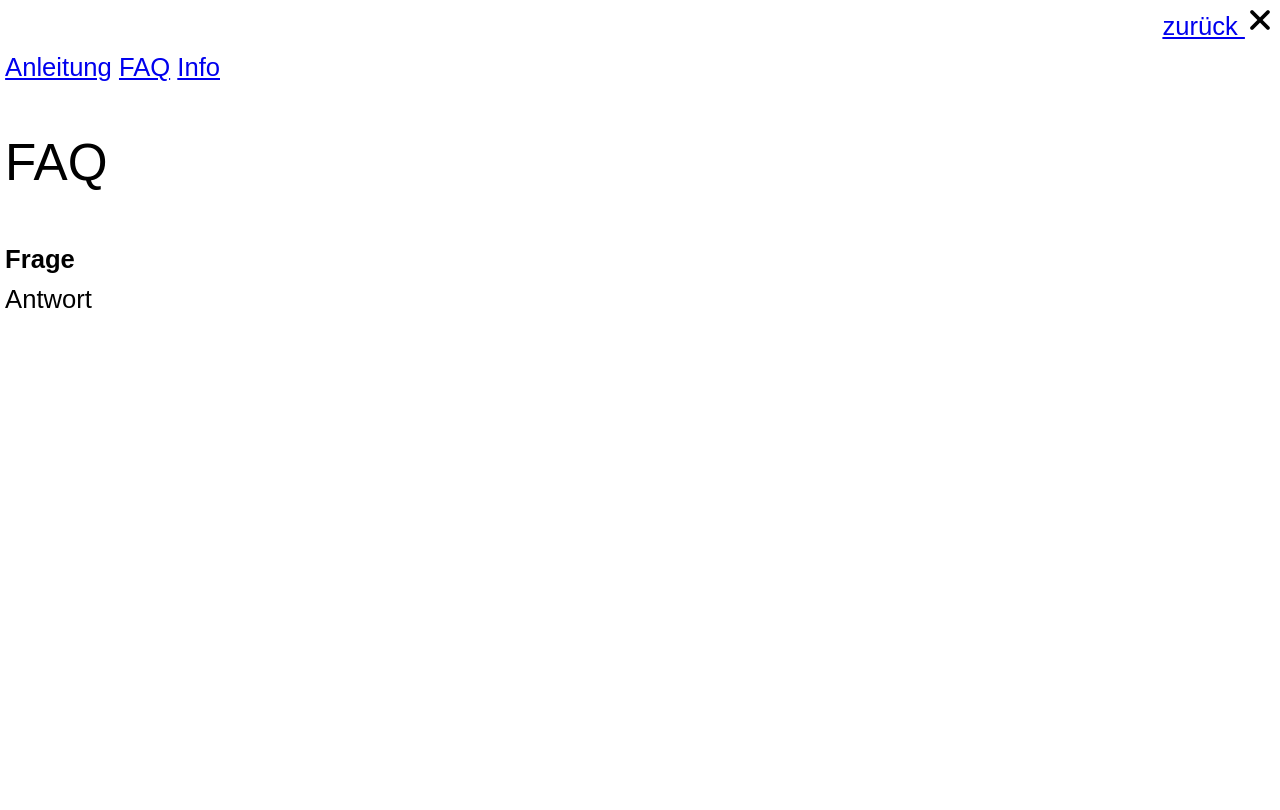
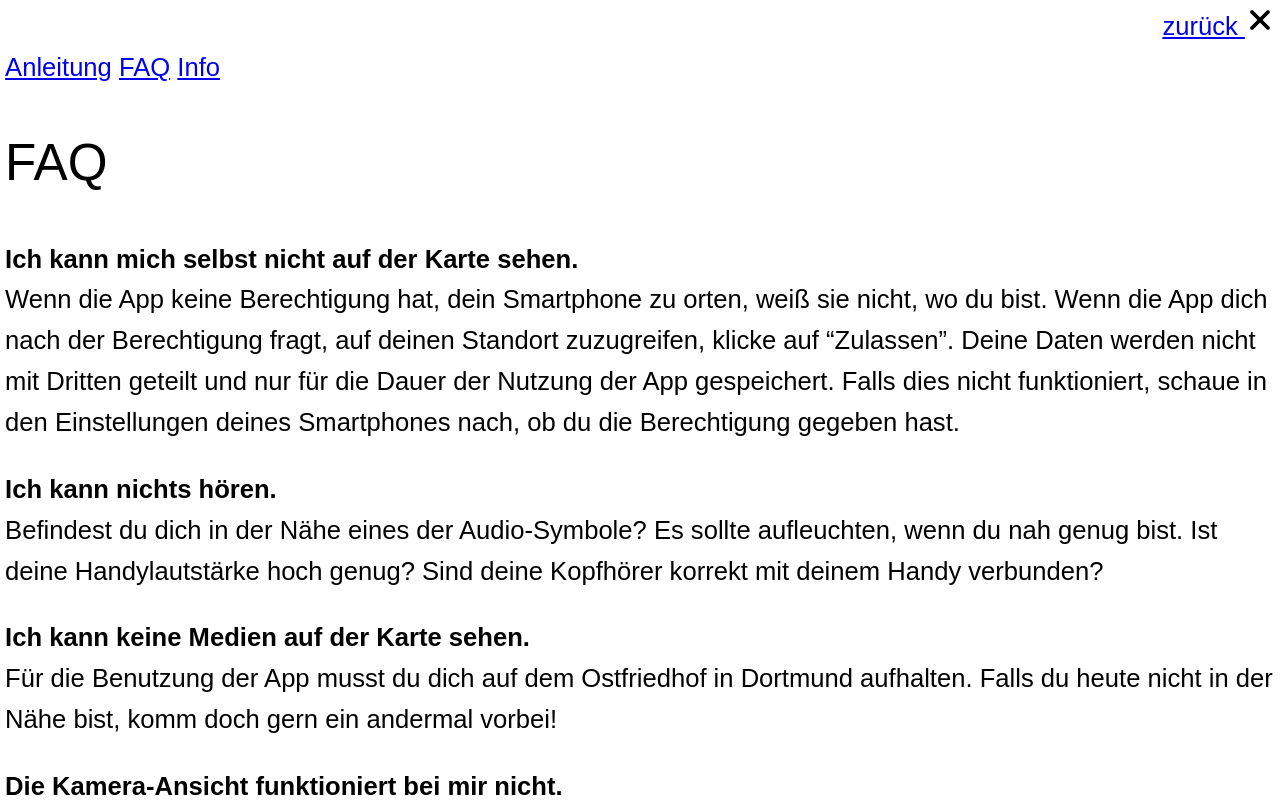
Before and after one commit to lislis/ostpark-walk, a SvelteKit app: page /faq in a window 1280 px wide. Built offline with nearby package versions, Linux system fonts and the light colour scheme.

Commit message:
Update +page.svelte
added texts from Figma

```diff
--- a/src/routes/(meta)/faq/+page.svelte
+++ b/src/routes/(meta)/faq/+page.svelte
@@ -1,6 +1,44 @@
 <h1 class="a11y-hidden">FAQ</h1>
 
 <p>
-<strong>Frage</strong><br>
-Antwort
+<strong>Ich kann mich selbst nicht auf der Karte sehen.</strong><br>
+Wenn die App keine Berechtigung hat, dein Smartphone zu orten, weiß sie nicht, wo du bist.
+Wenn die App dich nach der Berechtigung fragt, auf deinen Standort zuzugreifen, klicke auf “Zulassen”.
+Deine Daten werden nicht mit Dritten geteilt und nur für die Dauer der Nutzung der App gespeichert.
+Falls dies nicht funktioniert, schaue in den Einstellungen deines Smartphones nach,
+ob du die Berechtigung gegeben hast.
 </p>
+
+<p>
+<strong>Ich kann nichts hören.</strong><br>
+Befindest du dich in der Nähe eines der Audio-Symbole? Es sollte aufleuchten, wenn du nah genug bist.
+Ist deine Handylautstärke hoch genug?
+Sind deine Kopfhörer korrekt mit deinem Handy verbunden?
+</p>
+
+<p>
+<strong>Ich kann keine Medien auf der Karte sehen.</strong><br>
+Für die Benutzung der App musst du dich auf dem Ostfriedhof in Dortmund aufhalten.
+Falls du heute nicht in der Nähe bist, komm doch gern ein andermal vorbei!
+</p>
+
+<p>
+<strong>Die Kamera-Ansicht funktioniert bei mir nicht.</strong><br>
+Hast du die Berechtigung gegeben, auf deine Kamera zuzugreifen?
+Wenn nicht, hole dies in den Einstellungen deines Smartphones nach.
+Falls du das schon getan hast, wissen wir leider auch nicht weiter...
+Auf manchen Handys funktioniert diese Technik leider nicht, sorry!
+</p>
+
+<p>
+
+<strong>Die Kamera-Ansicht funktioniert, aber ich kann nichts sehen außer dem Kamerabild...</strong><br>
+Hm, hast du dich gut umgeschaut und in allen Richtungen nachgeguckt?
+Bist du im Umkreis von 10 Metern eines Ortes mit dem AR-Zeichen?
+Falls ja, wissen wir leider auch nicht weiter...
+</p>
+
+<p>
+
+<strong></strong><br>
+</p>
```
